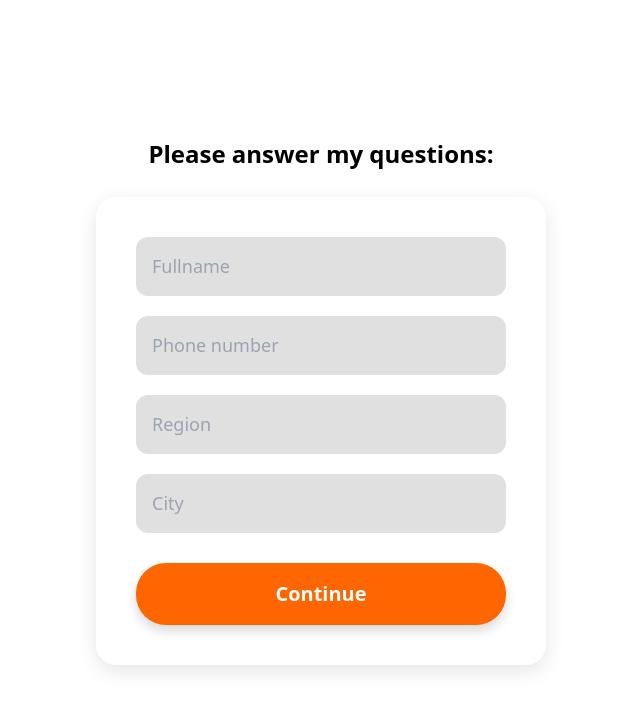
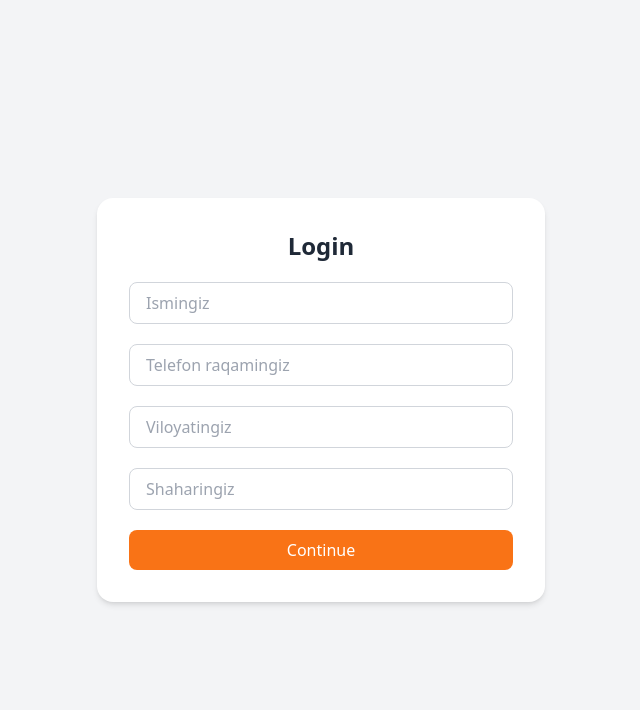
Before and after one commit to jasmina001/manage_site, a React (Create React App) app: page /login in a window 1280 px wide. Shown: the top 710 px of the page, without its empty margins (319-959 px from the left). Built offline with nearby package versions, Linux system fonts and the light colour scheme.

Commit message:
add news

```diff
--- a/src/App.js
+++ b/src/App.js
@@ -1,10 +1,15 @@
+import React from "react";
 import { BrowserRouter as Router, Routes, Route } from "react-router-dom";
+
 import Landing from "./components/Landing";
 import Login from "./components/Login";
 import Dashboard from "./components/Dashboard";
 import Explanation from "./components/Explanation";
 import ExamPage from "./components/ExamPage";
-import { StarProvider } from "./StarContext";
+import TelegramLogin from "./components/TelegramLogin"; // agar fayl bo'lmasa vaqtincha olib turing
+
+import { StarProvider } from "./StarContext"; // ⭐ yulduzlar uchun kontekst
+
 function App() {
   return (
     <StarProvider>
@@ -15,9 +20,17 @@ function App() {
           <Route path="/dashboard" element={<Dashboard />} />
           <Route path="/explanation" element={<Explanation />} />
           <Route path="/exam" element={<ExamPage />} />
+          <Route path="/telegram-login" element={<TelegramLogin />} />
+          {/* Keyinroq qo‘shadigan sahifalar:
+              <Route path="/exams-history" element={<ExamsHistory />} />
+              <Route path="/level" element={<Level />} />
+              <Route path="/average-score" element={<AverageScore />} />
+              <Route path="/donation" element={<Donation />} />
+          */}
         </Routes>
       </Router>
     </StarProvider>
   );
 }
+
 export default App;
--- a/src/StarContext.jsx
+++ b/src/StarContext.jsx
@@ -1,9 +1,9 @@
-import React, { createContext, useState, useContext } from "react";
+import React, { createContext, useContext, useState } from "react";
 
-export const StarContext = createContext();
+const StarContext = createContext();
 
 export const StarProvider = ({ children }) => {
-  const [stars, setStars] = useState(0); // nechta yulduz yig'ilgan
+  const [stars, setStars] = useState(0);
 
   return (
     <StarContext.Provider value={{ stars, setStars }}>
@@ -12,7 +12,4 @@ export const StarProvider = ({ children }) => {
   );
 };
 
-// ✅ Custom hook qo'shamiz
-export const useStars = () => {
-  return useContext(StarContext);
-};
+export const useStars = () => useContext(StarContext);
--- a/src/components/Dashboard.jsx
+++ b/src/components/Dashboard.jsx
@@ -1,22 +1,22 @@
 import React from "react";
 import { useNavigate } from "react-router-dom";
-import { useStars } from "../StarContext";
-
+import { useStars } from "../StarContext"; // ⭐ kontekstdan yulduzlar
 
 const Dashboard = () => {
   const navigate = useNavigate();
-  const { stars } = useStars();
+  const { stars } = useStars(); // kontekstdan yulduzlar soni
 
   return (
     <div className="min-h-screen bg-[#E6F0FA] flex justify-center py-6 px-4">
       <div className="w-full max-w-sm md:max-w-3xl lg:max-w-5xl space-y-4">
 
+        {/* Stars (score) */}
         <div className="bg-white rounded-2xl shadow p-4 flex justify-between items-center">
           <span className="text-xl md:text-2xl font-bold">{stars}</span>
           <span className="text-yellow-500 text-2xl md:text-3xl">★</span>
         </div>
 
-
+        {/* Exams history (placeholder route: /exams-history) */}
         <div
           onClick={() => navigate("/exams-history")}
           className="bg-orange-500 text-white rounded-2xl shadow p-4 md:col-span-2 cursor-pointer hover:opacity-90"
@@ -27,7 +27,7 @@ const Dashboard = () => {
           </p>
         </div>
 
-
+        {/* Level + Avg score */}
         <div className="grid grid-cols-2 gap-4 md:grid-cols-1">
           <div
             onClick={() => navigate("/level")}
@@ -44,6 +44,8 @@ const Dashboard = () => {
             <p className="text-gray-500 text-sm">Avg score</p>
           </div>
         </div>
+
+        {/* Take exam + Donation */}
         <div className="grid md:grid-cols-2 gap-4">
           <button
             onClick={() => navigate("/explanation")}
@@ -60,6 +62,7 @@ const Dashboard = () => {
             <span className="text-sm opacity-80">Support the team</span>
           </button>
         </div>
+
       </div>
     </div>
   );
--- a/src/components/Login.jsx
+++ b/src/components/Login.jsx
@@ -1,7 +1,8 @@
-import React, { useState, useEffect } from "react";
-import "./Login.css";
+import React, { useState } from "react";
+import { useNavigate } from "react-router-dom";
 
 const Login = () => {
+  const navigate = useNavigate();
   const [formData, setFormData] = useState({
     fullname: "",
     phone: "",
@@ -9,105 +10,122 @@ const Login = () => {
     city: "",
   });
 
-  const [error, setError] = useState("");
-  const [user, setUser] = useState(null);
+  const [errors, setErrors] = useState({});
 
   const handleChange = (e) => {
     setFormData({ ...formData, [e.target.name]: e.target.value });
+
+    // Xato yozilgan bo‘lsa, real-time yangilaymiz
+    setErrors({ ...errors, [e.target.name]: "" });
   };
 
-  const handleSubmit = async (e) => {
+  const handleSubmit = (e) => {
     e.preventDefault();
-    setError("");
+    let newErrors = {};
 
-    try {
-      // API chaqirish
-      const response = await fetch("https://example.com/api/login", {
-        method: "POST",
-        headers: { "Content-Type": "application/json" },
-        body: JSON.stringify(formData),
-      });
+    if (!formData.fullname) newErrors.fullname = "Ism kiritilishi shart!";
+    if (!formData.phone) {
+      newErrors.phone = "Telefon raqam shart!";
+    } else if (!/^\d+$/.test(formData.phone)) {
+      newErrors.phone = "Faqat raqam bo‘lishi kerak!";
+    }
+    if (!formData.region) newErrors.region = "Viloyat tanlang!";
+    if (!formData.city) newErrors.city = "Shahar tanlang!";
 
-      const data = await response.json();
-      console.log("Server response:", data);
+    if (Object.keys(newErrors).length > 0) {
+      setErrors(newErrors);
+      return;
+    }
 
-      if (response.ok) {
-        // foydalanuvchini localStorage ga saqlash
-        localStorage.setItem("user", JSON.stringify(data.user || formData));
-
-        // state ga set qilish
-        setUser(data.user || formData);
-
-        // dashboard sahifasiga yo‘naltirish
-        window.location.href = "/dashboard";
-      } else {
-        setError(data.message || "Login failed");
-      }
-    } catch (err) {
-      console.error("Error:", err);
-      setError("Something went wrong!");
-    }
+    navigate("/dashboard");
   };
 
-  useEffect(() => {
-    // agar oldin kirgan bo‘lsa localStorage dan olish
-    const savedUser = localStorage.getItem("user");
-    if (savedUser) {
-      setUser(JSON.parse(savedUser));
-    }
-  }, []);
+  return (
+    <div className="min-h-screen flex items-center justify-center bg-gray-100">
+      <form
+        onSubmit={handleSubmit}
+        className="bg-white p-8 rounded-2xl shadow-md w-full max-w-md space-y-5"
+      >
+        <h2 className="text-2xl font-bold text-center text-gray-800">Login</h2>
 
-  return (
-    <div className="login-container">
-      {user ? (
-        <div className="profile">
-          <div className="profile-icon">
-            {user.fullname ? user.fullname.charAt(0).toUpperCase() : "U"}
-          </div>
-          <p>Welcome, {user.fullname}!</p>
-        </div>
-      ) : (
-        <>
-          <h2 className="login-title">Please answer my questions:</h2>
-          <form onSubmit={handleSubmit} className="login-form">
+        {/* Ism */}
+        <div>
           <input
             type="text"
             name="fullname"
-              placeholder="Fullname"
+            placeholder="Ismingiz"
             value={formData.fullname}
             onChange={handleChange}
-              required
+            className={`w-full px-4 py-2 rounded-lg border ${
+              errors.fullname ? "border-red-500" : "border-gray-300"
+            } focus:outline-none focus:ring-2 focus:ring-orange-500`}
           />
+          {errors.fullname && (
+            <p className="text-red-500 text-sm mt-1">{errors.fullname}</p>
+          )}
+        </div>
+
+        {/* Telefon */}
+        <div>
           <input
-              type="tel"
+            type="text"
             name="phone"
-              placeholder="Phone number"
+            placeholder="Telefon raqamingiz"
             value={formData.phone}
             onChange={handleChange}
-              required
+            inputMode="numeric"
+            pattern="[0-9]*"
+            className={`w-full px-4 py-2 rounded-lg border ${
+              errors.phone ? "border-red-500" : "border-gray-300"
+            } focus:outline-none focus:ring-2 focus:ring-orange-500`}
           />
+          {errors.phone && (
+            <p className="text-red-500 text-sm mt-1">{errors.phone}</p>
+          )}
+        </div>
+
+        {/* Viloyat */}
+        <div>
           <input
             type="text"
             name="region"
-              placeholder="Region"
+            placeholder="Viloyatingiz"
             value={formData.region}
             onChange={handleChange}
-              required
+            className={`w-full px-4 py-2 rounded-lg border ${
+              errors.region ? "border-red-500" : "border-gray-300"
+            } focus:outline-none focus:ring-2 focus:ring-orange-500`}
           />
+          {errors.region && (
+            <p className="text-red-500 text-sm mt-1">{errors.region}</p>
+          )}
+        </div>
+
+        {/* Shahar */}
+        <div>
           <input
             type="text"
             name="city"
-              placeholder="City"
+            placeholder="Shaharingiz"
             value={formData.city}
             onChange={handleChange}
-              required
+            className={`w-full px-4 py-2 rounded-lg border ${
+              errors.city ? "border-red-500" : "border-gray-300"
+            } focus:outline-none focus:ring-2 focus:ring-orange-500`}
           />
-            <button type="submit">Continue</button>
+          {errors.city && (
+            <p className="text-red-500 text-sm mt-1">{errors.city}</p>
+          )}
+        </div>
+
+        {/* Submit */}
+        <button
+          type="submit"
+          className="w-full bg-orange-500 text-white py-2 rounded-lg hover:bg-orange-600 transition"
+        >
+          Continue
+        </button>
       </form>
-
-          {error && <p className="error">{error}</p>}
-        </>
-      )}
     </div>
   );
 };
--- /dev/null
+++ b/src/components/TelegramLogin.jsx
@@ -0,0 +1,19 @@
+import React from "react";
+
+const TelegramLogin = () => {
+  return (
+    <div className="min-h-screen flex flex-col items-center justify-center bg-[#0b1220] text-[#e9f0ff]">
+      <h2 className="text-2xl font-bold mb-6">Login with Telegram</h2>
+      <a
+        href="https://t.me/JasLangBot"
+        target="_blank"
+        rel="noopener noreferrer"
+        className="px-6 py-3 bg-[#0088cc] text-white font-semibold rounded-lg shadow-md hover:bg-[#0077b3] transition"
+      >
+        Login with Telegram
+      </a>
+    </div>
+  );
+};
+
+export default TelegramLogin;
```
Also changed, not shown: src/components/Explanation.jsx (+33 -26 lines). Lines whose indentation alone changed are shown as unchanged.
